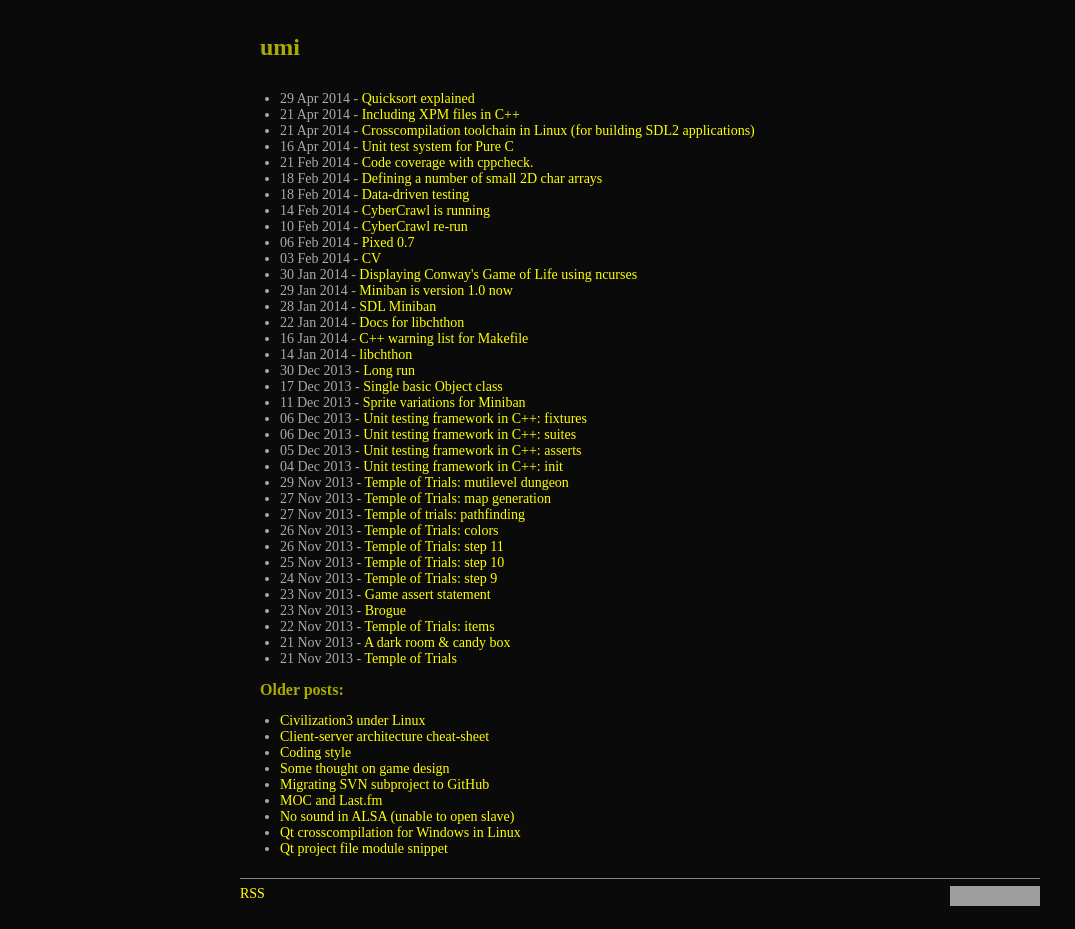
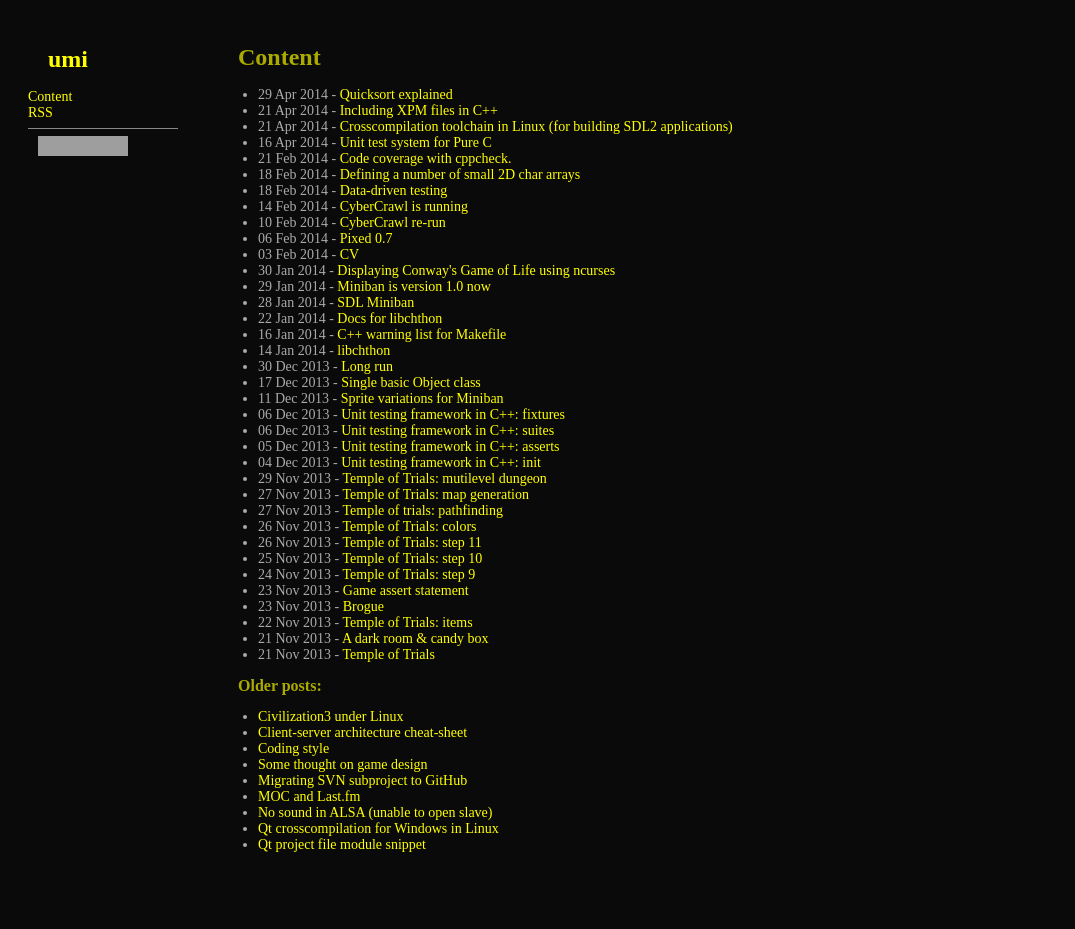
Before and after one commit to clckwrkbdgr/clckwrkbdgr.github.io, a Jekyll site: the page built from index.html, in a window 1280 px wide. Shown: the whole page, without its empty margins (0-1075 px from the left). Built offline with Jekyll 4.4.1, drawn with Linux system fonts in a browser that asks for light colours; Markdown is read by kramdown in place of the engine named in the settings; after the commit the page ends 905 px from its top, so only the background shows below that; grey boxes are pictures that could not be loaded.

Commit message:
Sidebar menu instead of footer. Merged header div into post body.

```diff
--- a/_layouts/default.html
+++ b/_layouts/default.html
@@ -8,24 +8,24 @@
 </head>
 <body>
 <div class="body">
-	<div class="header">
-		<h1>{{ page.title }}</h1>
-	</div>
-	<div class="main">
-		{{ content }}
-	</div>
-	<hr>
-	<div class="footer">
+	<div class="menu">
+		<h1><a href="/">umi</a></h1>
+		<a href="/">Content</a><br>
 		<a href="/{{ site.feed }}">RSS</a>
+		<hr>
 		<a rel="license" href="http://creativecommons.org/licenses/by/4.0/">
 			<img
 			alt="CC BY 4.0"
 			title="This work is licensed under a Creative Commons Attribution 4.0 International License."
-			style="border-width:0"
+			style="border-width:0; float:left;"
 			src="http://i.creativecommons.org/l/by/4.0/80x15.png"
 			/>
 		</a>
 	</div>
+	<div class="main">
+		<h1>{{ page.title }}</h1>
+		{{ content }}
+	</div>
 </div>
 </body>
 </html>
--- a/dim.css
+++ b/dim.css
@@ -64,14 +64,21 @@
 }
 div.body {
 	font-size: 14px;
-	padding: 10px;
-	margin-left: auto;
-	margin-right: auto;
-	width: 800px;
+	width: 100%;
 }
-div.main, div.footer, div.header {
-	overflow: hidden;
+div.menu {
+	position: fixed;
+	top: 0px;
+	width: 150px;
+	padding: 30px 30px 30px 20px;
+}
+div.main {
+	padding: 20px 0px 30px 10px;
+	margin-left: 200px;
+	width: auto;
+	max-width: 800px;
 }
 .NOSPAM {
 	display: none;
 }
+/* * { border: solid; border-width: 1px; } */
--- a/index.html
+++ b/index.html
@@ -1,7 +1,7 @@
 ---
 layout: default
 parent: owlwood
-title: umi
+title: Content
 ---
 <div class="content">
 <ul>
```
